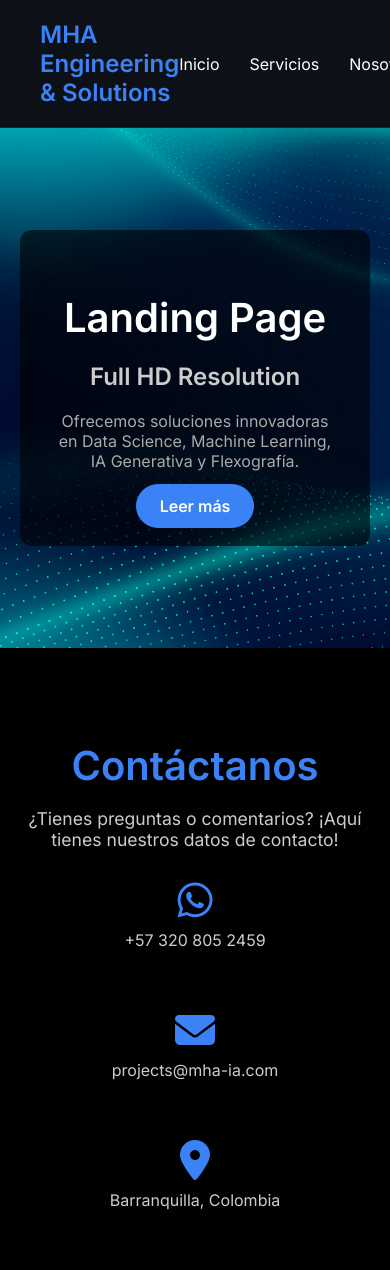
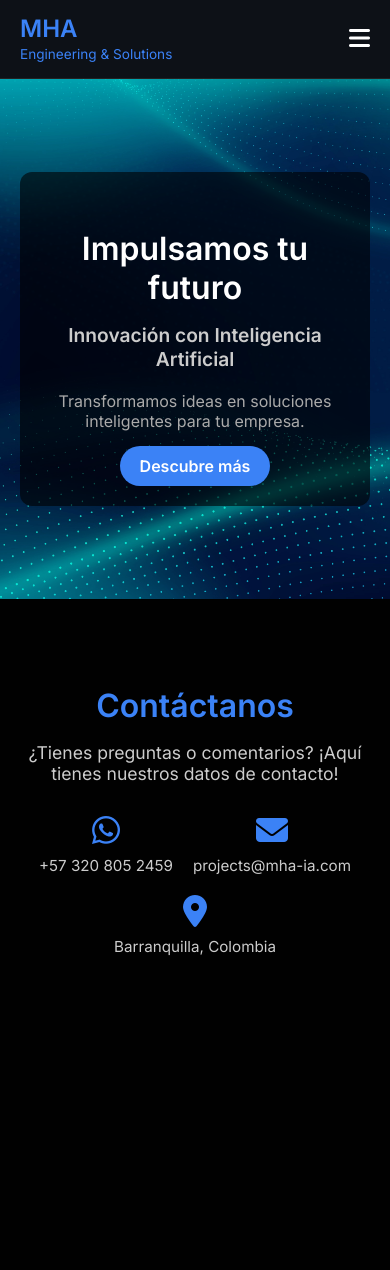
Before and after one commit to hrbackdev/mha-web, a Flask app: page / in a window 390 px wide; the page is wider, and only the part inside the window is pictured. After the commit the page ends 956 px from the top of that part, so only its background shows below. Run offline with Flask 3, Linux system fonts and the light colour scheme.

Commit message:
Nuevo fondo y mas responsive

```diff
--- a/static/css/styles.css
+++ b/static/css/styles.css
@@ -9,15 +9,29 @@ body {
   display: flex;
   justify-content: space-between;
   align-items: center;
-  padding: 20px 40px;
+  padding: 15px 20px;
   background-color: #0d1117;
   border-bottom: 1px solid #222;
+  position: relative;
 }
 
 .logo {
+  line-height: 1.2;
+}
+
+.logo-main {
   font-size: 1.5rem;
   font-weight: bold;
   color: #3b82f6;
+}
+
+.logo-sub {
+  font-size: 0.85rem;
+  color: #3b82f6;
+}
+
+.nav {
+  display: flex;
 }
 
 .nav ul {
@@ -39,13 +53,21 @@ body {
   color: #3b82f6;
 }
 
+.menu-toggle {
+  display: none;
+  font-size: 1.5rem;
+  color: white;
+  cursor: pointer;
+}
+
+/* Hero section */
 .hero {
-  background-image: url("../images/background.jpg"); /* o como lo tengas */
+  background-image: url("../images/background.webp");
   background-size: cover;
   background-position: center;
   background-repeat: no-repeat;
-  padding: 60px 20px;  /* Reducido de 120px+ si lo tenías así */
-  min-height: 400px;   /* Puedes ajustar este valor */
+  padding: 60px 20px;
+  min-height: 400px;
   display: flex;
   align-items: center;
   justify-content: center;
@@ -90,7 +112,7 @@ body {
   background-color: #1e40af;
 }
 
-/* Sección de contacto */
+/* Contact section */
 .contact-section {
   padding: 60px 20px;
   text-align: center;
@@ -110,51 +132,17 @@ body {
   color: #ccc;
 }
 
-.contact-form {
-  display: flex;
-  flex-wrap: wrap;
-  justify-content: center;
-  gap: 15px;
-  margin-bottom: 40px;
-}
-
-.contact-form input {
-  padding: 12px 15px;
-  border: none;
-  border-radius: 25px;
-  width: 250px;
-  max-width: 100%;
-  outline: none;
-  font-size: 1rem;
-}
-
-.contact-form button {
-  padding: 12px 25px;
-  border: none;
-  border-radius: 25px;
-  background-color: #3b82f6;
-  color: white;
-  font-weight: bold;
-  cursor: pointer;
-  transition: background 0.3s;
-}
-
-.contact-form button:hover {
-  background-color: #1e40af;
-}
-
 .contact-info {
   display: flex;
   justify-content: center;
   flex-wrap: wrap;
-  gap: 60px;
+  gap: 30px;
 }
 
 .info-box {
   display: flex;
   flex-direction: column;
   align-items: center;
-  color: white;
   max-width: 200px;
 }
 
@@ -169,3 +157,73 @@ body {
   color: #ccc;
   margin: 0;
 }
+
+/* Responsive Styles */
+@media (max-width: 768px) {
+  .nav {
+    position: absolute;
+    top: 60px;
+    right: 0;
+    background-color: #0d1117;
+    width: 100%;
+    display: none;
+    flex-direction: column;
+    align-items: center;
+    padding: 10px 0;
+  }
+
+  .nav.active {
+    display: flex;
+  }
+
+  .nav ul {
+    flex-direction: column;
+    gap: 15px;
+  }
+
+  .menu-toggle {
+    display: block;
+  }
+
+  .logo {
+    text-align: left;
+  }
+
+  .hero h1 {
+    font-size: 2rem;
+  }
+
+  .hero h2 {
+    font-size: 1.2rem;
+  }
+
+  .cta-button {
+    padding: 10px 20px;
+  }
+
+  .contact-section h2 {
+    font-size: 2rem;
+  }
+
+  .info-box i {
+    font-size: 2rem;
+  }
+
+  .info-box p {
+    font-size: 0.95rem;
+    text-align: center;
+  }
+
+  .contact-info {
+    gap: 20px;
+  }
+}
+.info-box a {
+  color: #ccc;
+  text-decoration: none;
+  transition: color 0.3s;
+}
+
+.info-box a:hover {
+  color: #3b82f6;
+}
--- a/templates/index.html
+++ b/templates/index.html
@@ -11,8 +11,16 @@
 <body>
 
   <header class="header">
-    <div class="logo">MHA Engineering & Solutions</div>
-    <nav class="nav">
+    <div class="logo">
+      <span class="logo-main">MHA</span><br>
+      <span class="logo-sub">Engineering & Solutions</span>
+    </div>
+
+    <div class="menu-toggle" id="menu-toggle">
+      <i class="fas fa-bars"></i>
+    </div>
+
+    <nav class="nav" id="nav">
       <ul>
         <li><a href="#">Inicio</a></li>
         <li><a href="#">Servicios</a></li>
@@ -25,16 +33,15 @@
 
   <section class="hero">
     <div class="hero-content">
-      <h1 class="highlight">Landing Page</h1>
-      <h2>Full HD Resolution</h2>
-      <p>
-        Ofrecemos soluciones innovadoras en Data Science, Machine Learning, IA Generativa y Flexografía.
-      </p>
-      <a href="#" class="cta-button">Leer más</a>
+        <h1 class="highlight">Impulsamos tu futuro</h1>
+        <h2>Innovación con Inteligencia Artificial</h2>
+        <p>
+            Transformamos ideas en soluciones inteligentes para tu empresa.
+        </p>
+        <a href="#" class="cta-button">Descubre más</a>
     </div>
   </section>
 
-  <!-- Sección de Contacto (solo info) -->
   <section class="contact-section">
     <h2>Contáctanos</h2>
     <p>¿Tienes preguntas o comentarios? ¡Aquí tienes nuestros datos de contacto!</p>
@@ -42,8 +49,12 @@
     <div class="contact-info">
       <div class="info-box">
         <i class="fab fa-whatsapp"></i>
-        <p>+57 320 805 2459</p>
-      </div>
+        <p>
+            <a href="https://wa.link/tri1dr" target="_blank" rel="noopener noreferrer">
+            +57 320 805 2459
+            </a>
+        </p>
+        </div>
       <div class="info-box">
         <i class="fas fa-envelope"></i>
         <p>projects@mha-ia.com</p>
@@ -55,5 +66,12 @@
     </div>
   </section>
 
+  <script>
+    const toggle = document.getElementById('menu-toggle');
+    const nav = document.getElementById('nav');
+    toggle.addEventListener('click', () => {
+      nav.classList.toggle('active');
+    });
+  </script>
 </body>
 </html>
```
Also changed, not shown: static/images/background.jpg (deleted), static/images/background.webp (added).
